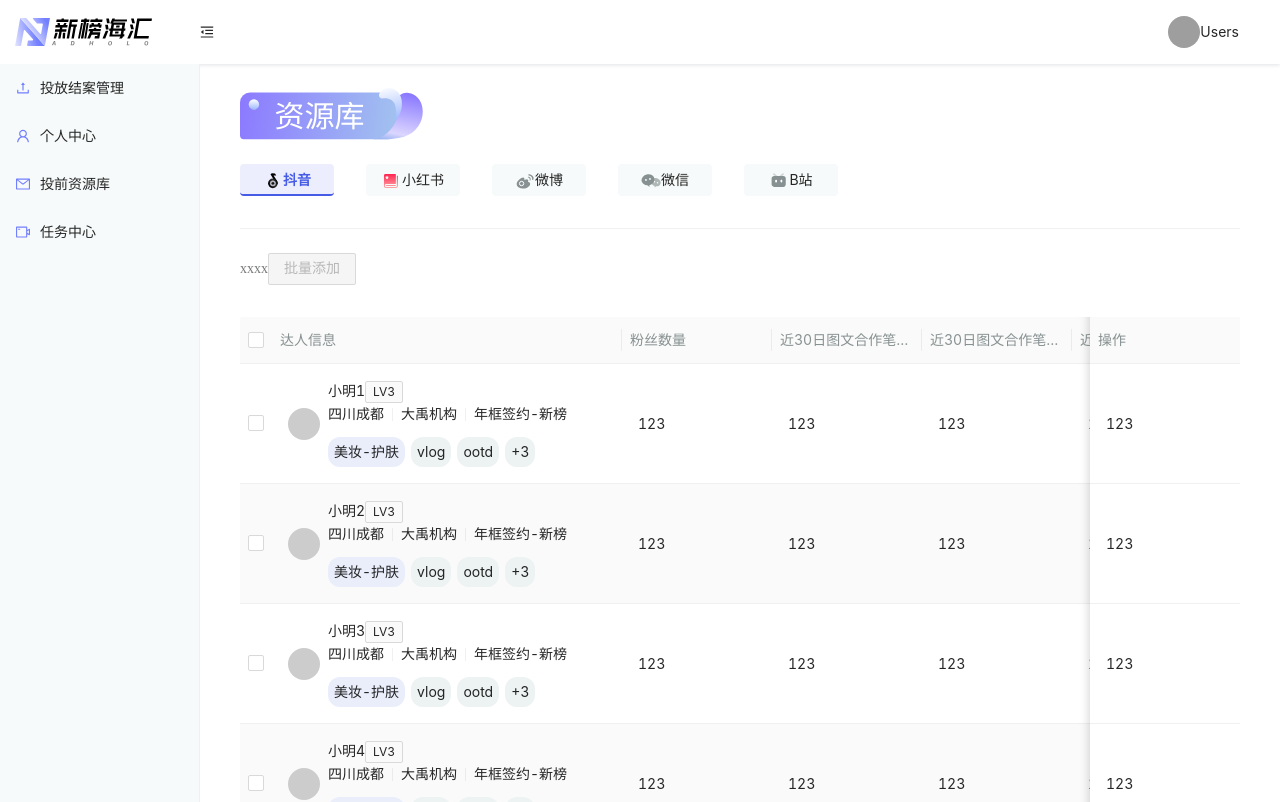
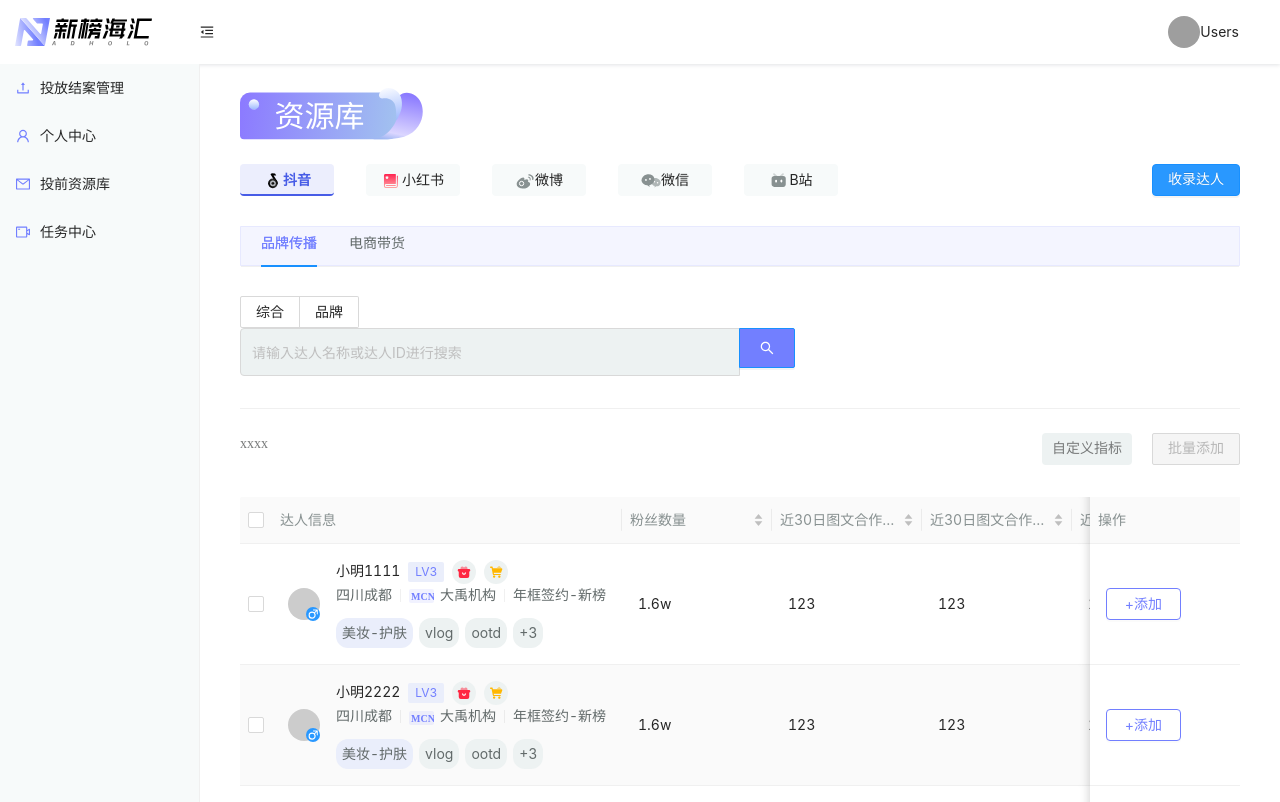
Before and after one commit to MarsYh/my-app, a React app: page /resource/redbook in a window 1280 px wide. Shown: the top 802 px of the page. Built offline with nearby package versions, Linux system fonts and the light colour scheme; grey boxes are pictures that could not be loaded.

Commit message:
update:新增小红书页面样式

```diff
--- /dev/null
+++ b/src/pages/Resource/Redbook/Head/index.jsx
@@ -0,0 +1,30 @@
+import React from 'react'
+import { Tabs } from 'antd'
+import styles from './index.module.less'
+
+const onChange = (key) => {
+  console.log(key)
+}
+
+const Head = () => {
+  return (
+    <div className={styles.head}>
+      <Tabs
+        defaultActiveKey="1"
+        onChange={onChange}
+        items={[
+          {
+            label: `品牌传播`,
+            key: '1',
+          },
+          {
+            label: `电商带货`,
+            key: '2',
+          },
+        ]}
+      />
+    </div>
+  )
+}
+
+export default Head
--- /dev/null
+++ b/src/pages/Resource/Redbook/Head/index.module.less
@@ -0,0 +1,24 @@
+.head {
+  margin-top: 30px;
+  height: 40px;
+  background: rgba(114, 127, 255, 0.08);
+  border: 1px solid rgba(114, 127, 255, 0.102);
+  opacity: 1;
+  border-radius: 1px;
+  :global {
+    .ant-tabs-nav-list {
+      margin-top: -6px;
+      margin-left: 20px;
+      font-size: 14px;
+      font-family: Microsoft YaHei;
+      font-weight: bold;
+      color: #626a6a;
+      font-family: Microsoft YaHei;
+      font-weight: 400;
+    }
+    .ant-tabs-tab.ant-tabs-tab-active .ant-tabs-tab-btn,
+    .ant-tabs-tab:hover .ant-tabs-tab-active:hover .ant-tabs-tab-btn:hover {
+      color: #727fff;
+    }
+  }
+}
--- a/src/pages/Resource/Redbook/List/index.jsx
+++ b/src/pages/Resource/Redbook/List/index.jsx
@@ -3,6 +3,9 @@ import { Tag, Table, Space, Avatar, Divider, Button } from 'antd'
 import React, { useState } from 'react'
 import styles from './index.module.less'
 import IconGift from '../../../../assets/img/icon-gift.svg'
+import IconShopCart from '../../../../assets/img/icon-shopcart.svg'
+import IconMCN from '../../../../assets/img/icon-mcn.svg'
+import IconSexual from '../../../../assets/img/icon-sexual.svg'
 const columns = [
   {
     title: '达人信息',
@@ -16,6 +19,8 @@ const columns = [
         <Space>
           {/* 头像 用组件Avatar 在数据里有一个默认的headUrl头像 */}
           <Avatar src={record.headUrl} size={32} />
+          <img src={IconSexual} size={14} className={styles.sex} />
+
           {/* 达人信息右边部分 */}
           <div className={styles.infoRight}>
             {/* 第一行基本信息 */}
@@ -23,8 +28,8 @@ const columns = [
               <span>{text}</span>
               {/* 标签组件 */}
               <Tag>LV3</Tag>
-              <img src="" />
-              <img src="" />
+              <img src={IconGift} />
+              <img src={IconShopCart} />
             </div>
             {/* 第二行地域信息 */}
             <div className={styles.locationInfo}>
@@ -32,7 +37,7 @@ const columns = [
               {/* 组件分割线 */}
               <Divider type="vertical" />
               <span>
-                <img src="" />
+                <img src={IconMCN} />
                 大禹机构
               </span>
               {/* 组件分割线 */}
@@ -54,72 +59,84 @@ const columns = [
   {
     title: '粉丝数量',
     width: 150,
+    sorter: true,
     ellipsis: true,
-    dataIndex: 'address',
+    dataIndex: 'num',
   },
   {
     title: '近30日图文合作笔记预期CPM',
     width: 150,
+    sorter: true,
     ellipsis: true,
     dataIndex: 'address',
   },
   {
     title: '近30日图文合作笔记预期CPE',
     width: 150,
+    sorter: true,
     ellipsis: true,
     dataIndex: 'address',
   },
   {
     title: '近30日阅读中位数',
     width: 150,
+    sorter: true,
     ellipsis: true,
     dataIndex: 'address',
   },
   {
     title: '近30日互动中位数',
     width: 150,
+    sorter: true,
     ellipsis: true,
     dataIndex: 'address',
   },
   {
     title: '近30日作品互动率',
     width: 150,
+    sorter: true,
     ellipsis: true,
     dataIndex: 'address',
   },
   {
     title: '近30日作品完播率',
     width: 150,
+    sorter: true,
     ellipsis: true,
     dataIndex: 'address',
   },
   {
     title: '近30日商单笔记数（合作笔记数）',
     width: 150,
+    sorter: true,
     ellipsis: true,
     dataIndex: 'address',
   },
   {
     title: '近30日粉丝增长量',
     width: 150,
+    sorter: true,
     ellipsis: true,
     dataIndex: 'address',
   },
   {
     title: '近30日粉丝增长率',
     width: 150,
+    sorter: true,
     ellipsis: true,
     dataIndex: 'address',
   },
   {
     title: '图文笔记一口价',
     width: 150,
+    sorter: true,
     ellipsis: true,
     dataIndex: 'address',
   },
   {
     title: '视频笔记一口价',
     width: 150,
+    sorter: true,
     ellipsis: true,
     dataIndex: 'address',
   },
@@ -127,20 +144,36 @@ const columns = [
     title: '操作',
     width: 150,
     fixed: 'right',
-    dataIndex: 'address',
+    dataIndex: 'operate',
+    render: () => {
+      return (
+        <div className={styles.operate}>
+          <Button>+添加</Button>
+        </div>
+      )
+    },
   },
 ]
 const data = [
-  { address: '123', info: '小明1' },
-  { address: '123', info: '小明2' },
-  { address: '123', info: '小明3' },
-  { address: '123', info: '小明4' },
-  { address: '123', info: '小明5' },
-  { address: '123', info: '小明6' },
-  { address: '123', info: '小明7' },
-  { address: '123', info: '小明8' },
-  { address: '123', info: '小明9' },
-  { address: '123', info: '小明10' },
+  { num: '1.6w', address: '123', info: '小明1111' },
+  { num: '1.6w', address: '123', info: '小明2222' },
+  { num: '1.6w', address: '123', info: '小明3333' },
+  { num: '1.6w', address: '123', info: '小明4444' },
+  { num: '1.6w', address: '123', info: '小明5555' },
+  { num: '1.6w', address: '123', info: '小明6666' },
+  { num: '1.6w', address: '123', info: '小明7777' },
+  { num: '1.6w', address: '123', info: '小明8888' },
+  { num: '1.6w', address: '123', info: '小明9999' },
+  { num: '1.6w', address: '123', info: '小明1010' },
+  { num: '1.6w', address: '123', info: '小明8888' },
+  { num: '1.6w', address: '123', info: '小明9999' },
+  { num: '1.6w', address: '123', info: '小明10101' },
+  { num: '1.6w', address: '123', info: '小明88881' },
+  { num: '1.6w', address: '123', info: '小明99991' },
+  { num: '1.6w', address: '123', info: '小明10101' },
+  { num: '1.6w', address: '123', info: '小明88881' },
+  { num: '1.6w', address: '123', info: '小明99991' },
+  { num: '1.6w', address: '123', info: '小明10101' },
 ]
 
 const List = () => {
@@ -152,11 +185,14 @@ const List = () => {
       {/* 设置水平分割线组件 */}
       <Divider />
       <div className={styles.tableHead}>
-        xxxx
-        {/* 设置禁止选中 通过判断条件 当复选框有被选中时 按钮属性为false 不被禁止 */}
-        <Button type="primary" disabled={!selectedRowKeys.length}>
-          批量添加
-        </Button>
+        <div>xxxx</div>
+        <div>
+          {/* 设置禁止选中 通过判断条件 当复选框有被选中时 按钮属性为false 不被禁止 */}
+          <button className={styles.button}>自定义指标</button>
+          <Button type="primary" disabled={!selectedRowKeys.length}>
+            批量添加
+          </Button>
+        </div>
       </div>
       <Table
         // ？
@@ -173,7 +209,7 @@ const List = () => {
         pagination={{
           showQuickJumper: true,
           showSizeChanger: [10, 20, 30, 60, 100],
-          pageSize: 20,
+          pageSize: 10,
           current: 1,
           total: data.length,
         }}
--- a/src/pages/Resource/Redbook/List/index.module.less
+++ b/src/pages/Resource/Redbook/List/index.module.less
@@ -36,18 +36,55 @@
         }
       }
     }
+    .ant-pagination-item-link {
+      border: none;
+    }
   }
 }
 .tableHead {
+  display: flex;
+  justify-content: space-between;
   font-size: 14px;
   font-family: Microsoft YaHei UI;
   font-weight: 400;
   color: #787a7a;
   margin-bottom: 32px;
 }
+.button {
+  border: none;
+  margin-right: 20px;
+  width: 90px;
+  height: 32px;
+  background: #edf2f2;
+  opacity: 1;
+  border-radius: 4px;
+}
+.baseInfo {
+  :global {
+    .ant-tag {
+      // width: 24px;
+      // height: 12px;
+      color: #727fff;
+      background: #eaeefb;
+      border: none;
+    }
+  }
+  & > span,
+  img {
+    margin-right: 8px;
+  }
+}
+.sex {
+  position: absolute;
+  left: 34px;
+  top: 63px;
+  background-color: #2998ff;
+  border-radius: 7px;
+}
 .tagInfo {
   margin-top: 12px;
   display: flex;
+  color: #626a6a;
   > div {
     padding: 4px 6px;
     border-radius: 12px;
@@ -59,3 +96,26 @@
     background: #eaeefb;
   }
 }
+
+.locationInfo {
+  color: #626a6a;
+  & > span > img {
+    margin-right: 6px;
+  }
+}
+
+.operate {
+  :global {
+    .ant-btn {
+      width: 75px;
+      height: 32px;
+      border: 1px solid #727fff;
+      opacity: 1;
+      border-radius: 4px;
+      font-size: 14px;
+      font-weight: 400;
+      line-height: 0px;
+      color: #727fff;
+    }
+  }
+}
--- /dev/null
+++ b/src/pages/Resource/Redbook/Search/index.jsx
@@ -0,0 +1,46 @@
+import { Input } from 'antd'
+import { Radio } from 'antd'
+import React, { useState } from 'react'
+import styles from './index.module.less'
+
+const optionsWithDisabled = [
+  {
+    label: '综合',
+    value: '1',
+  },
+  {
+    label: '品牌',
+    value: '2',
+  },
+]
+const { Search } = Input
+
+const SearchPro = () => {
+  const [value, setValue4] = useState()
+  const onChange = ({ target: { value } }) => {
+    setValue4(value)
+  }
+  return (
+    <div className={styles.searchInput}>
+      <div className={styles.tab}>
+        <Radio.Group
+          defaultValue={1}
+          options={optionsWithDisabled}
+          onChange={onChange}
+          value={value}
+          optionType="button"
+          buttonStyle="solid"
+        />
+      </div>
+      <div className={styles.input}>
+        <Search
+          placeholder="请输入达人名称或达人ID进行搜索"
+          // onSearch={onSearch}
+          enterButton
+        />
+      </div>
+    </div>
+  )
+}
+
+export default SearchPro
--- /dev/null
+++ b/src/pages/Resource/Redbook/Search/index.module.less
@@ -0,0 +1,42 @@
+.searchInput {
+  :global {
+    .ant-radio-button {
+      background: #727fff;
+      opacity: 1;
+      border-radius: 4px 4px 0px 0px;
+    }
+    .ant-radio-group-solid {
+      border-bottom: none;
+    }
+    .ant-btn-primary {
+      width: 56px;
+      height: 40px;
+      background: #727fff;
+      opacity: 1;
+      border-radius: 7px;
+    }
+    .ant-input {
+      width: 500px;
+      height: 48px;
+      background: #edf2f2;
+      opacity: 1;
+      border-radius: 4px;
+    }
+    .ant-input-group {
+      display: block;
+    }
+  }
+  margin-top: 30px;
+}
+.searchInput > .input {
+  :global {
+    .ant-input-wrapper .ant-input-group {
+      // margin-top: 30px;
+      // width: 500px;
+      // height: 48px;
+      background-color: #edf2f2;
+      opacity: 1;
+      border-radius: 4px;
+    }
+  }
+}
--- a/src/pages/Resource/Redbook/index.jsx
+++ b/src/pages/Resource/Redbook/index.jsx
@@ -1,11 +1,17 @@
 // 小红书界面管理
 import React from 'react'
-import List from "./List"
+import List from './List'
+import Search from './Search'
+import Head from './Head'
 
 const Redbook = () => {
-  return <div>
-    <List />
-  </div>
+  return (
+    <div>
+      <Head />
+      <Search />
+      <List />
+    </div>
+  )
 }
 
 export default Redbook
--- a/src/pages/Resource/index.jsx
+++ b/src/pages/Resource/index.jsx
@@ -1,5 +1,6 @@
 // 投放结案管理
 import React, { useState } from 'react'
+import { Button } from 'antd'
 import { Outlet, useNavigate } from 'react-router-dom'
 import imgResource from '../../assets/img/icon-resource.svg'
 import styles from './index.module.less'
@@ -34,6 +35,7 @@ const Manage = () => {
             <span>{item.label}</span>
           </div>
         ))}
+        <Button type="primary">收录达人</Button>
       </div>
 
       {/* 显示路由容器 */}
--- a/src/pages/Resource/index.module.less
+++ b/src/pages/Resource/index.module.less
@@ -1,4 +1,5 @@
 .checkBox {
+  position: relative;
   display: flex;
   text-align: center;
   line-height: 32px;
@@ -22,4 +23,18 @@
     color: #475ce6;
     font-weight: bold;
   }
+  :global {
+    .ant-btn-primary {
+      position: absolute;
+      right: 0;
+      width: 88px;
+      height: 32px;
+      background: #2998ff;
+      opacity: 1;
+      border-radius: 4px;
+      font-size: 14px;
+      font-family: Microsoft YaHei;
+      font-weight: 400;
+    }
+  }
 }
```
